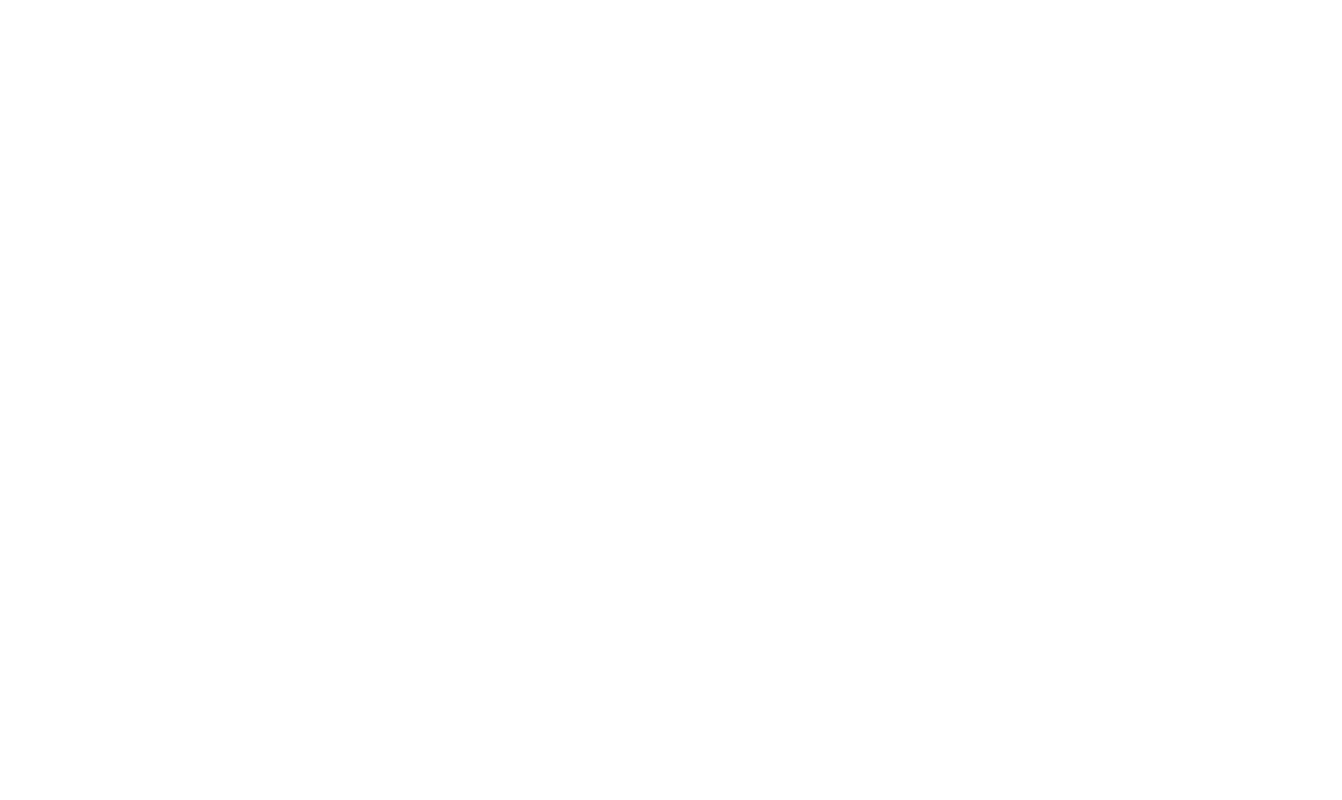
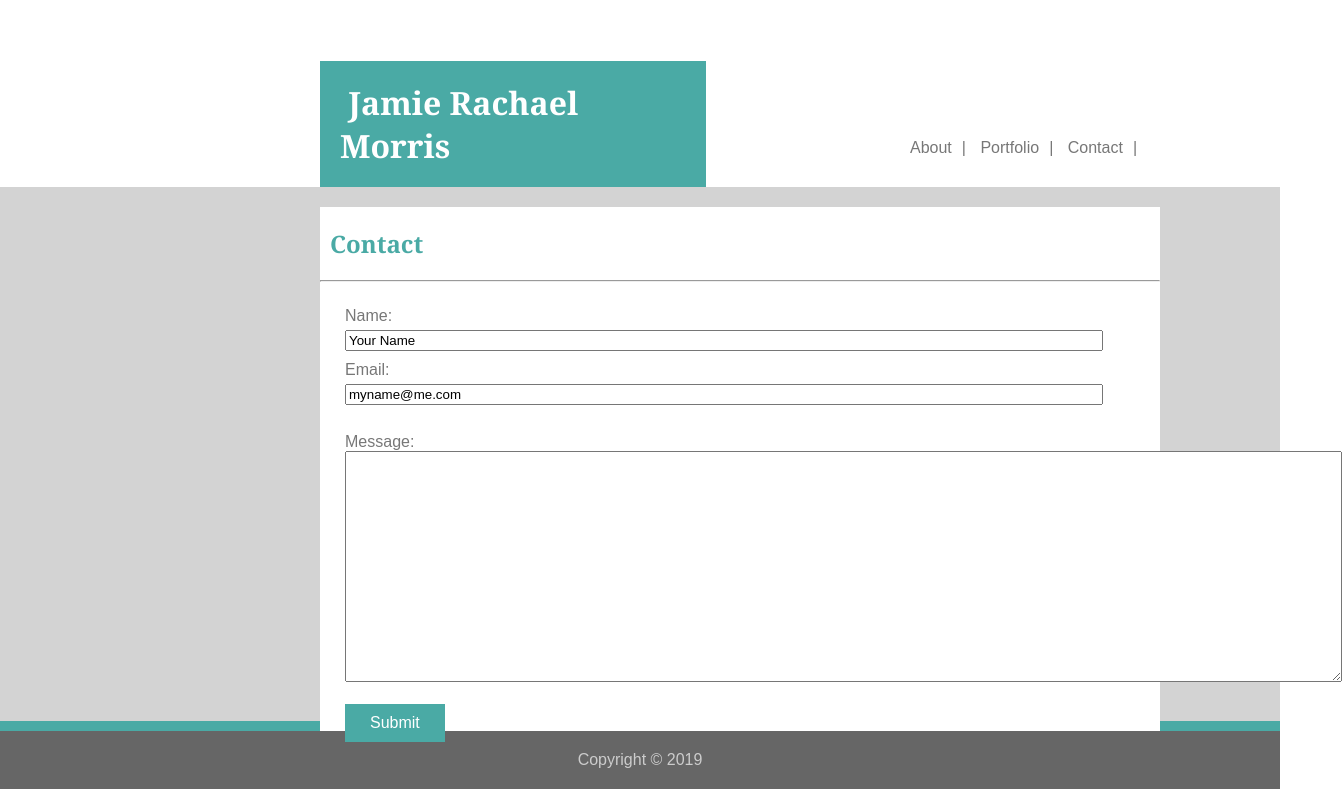
Before and after one commit to jamierachael/Basic-Portfolio, a plain HTML site: page contact.html in a window 1280 px wide. Shown: the whole page, 1342 px wide, since content can reach past the window. Drawn offline with Linux system fonts and the light colour scheme.

Commit message:
added contact form and portfolio pages

```diff
--- a/assets/css/style.css
+++ b/assets/css/style.css
@@ -16,12 +16,20 @@ header {
 nav {
     position: relative;
     margin-left: 900px;
-    bottom: 45px;
+    bottom: 30px;
 }
 
 nav a { text-decoration: none;
     color: #777777;
     margin: 10px;
+}
+
+.wrapper {
+    width: 100%;
+    background-color: lightgray;
+    height: 700px;
+    border-bottom: 10px solid #4aaaa5;
+
 }
 
 h1, h2 {
@@ -38,6 +46,16 @@ h1 { color: white;
     padding: 20px;
 }
 
+#contact-heading {
+    color: white;
+    width: 27%;
+    background-color: #4aaaa5;
+    margin-left: 320px;
+    position: relative;
+    top: 40px;
+    padding: 20px;
+}
+
 h2 {
     color: #4aaaa5;
     padding-top: 20px;
@@ -46,23 +64,33 @@ h2 {
 
 .main-content {
     background-color: #ffffff;
+    border-color: #dddddd;
     width: 960px;
     margin: 0 auto;
     height: 475px;
 
 }
 
-.wrapper {
-    width: 100%;
-    background-color: lightgray;
-    height: 700px;
-    border-bottom: 10px solid #4aaaa5;
+.main-contact {
+    background-color: #ffffff;
+    border-color: #dddddd;
+    width: 840px;
+    margin: 0 auto;
+    margin-left: 320px;
+    height: 525px;
 
 }
+
+p { margin: 20px;
+
+  }
+
+
 
 img {float: left;
     padding: 20px;
     padding-bottom: 10px;
+    padding-top: 15px;
 }
 
 
@@ -71,6 +99,29 @@ footer {
     padding: 20px;
     text-align: center;
     clear: both;
+    color: #cccccc;
+
+}
+
+form {
+    margin: 25px;
+}
 
 
+#length { width: 750px;
+    margin-top: 5px;
+    margin-bottom: 10px;
 }
+
+#submit {
+
+        background-color: #4aaaa5; /* Green */
+        border: none;
+        color: white;
+        padding: 10px 25px;
+        text-align: center;
+        text-decoration: none;
+        display: inline-block;
+        font-size: 16px;
+
+}
--- a/contact.html
+++ b/contact.html
@@ -0,0 +1,48 @@
+<!DOCTYPE HTML>
+<HTML lang="en-us">
+<head>
+    <meta charset="UTF-8">
+    <Title>Basic-Portfolio</Title>
+
+    <link rel="stylesheet" type="text/css" href="assets/css/style.css">
+</head>
+
+<body>
+        <div class="wrapper">
+    <header>
+            <h1 id="contact-heading">&nbsp;Jamie Rachael Morris</h1>
+            <nav>
+                    <a href="index.html">About</a>|
+                    <a href="portfolio.html">Portfolio</a>|
+                    <a href="contact.html">Contact</a>|
+                  </nav>
+
+    </header>
+
+    <div class="main-contact">
+    <section id="main-bio">
+            <h2>Contact</h2>
+            <hr>
+            <form action="/action_page.php">
+              <label>Name:</label><br>
+                <input type="text" name="name" value="Your Name" placeholder="Your Name" id="length">
+                <br>
+                <label>Email:</label><br>
+                <input type="text" name="email" value="myname@me.com" id="length">
+                <br><br>
+                <label>Message:</label>
+                <textarea rows = "15" cols = "122" name = "description">
+                     </textarea>
+                     <br><br>
+                <input type="submit" value="Submit" id="submit">
+              </form>
+
+    </section>
+</div>
+</div>
+<footer>
+Copyright &copy; 2019
+</footer>
+</body>
+
+</HTML>
```
Also changed, not shown: index.html (+3 -3 lines), portfolio.html (+36 -0 lines).
